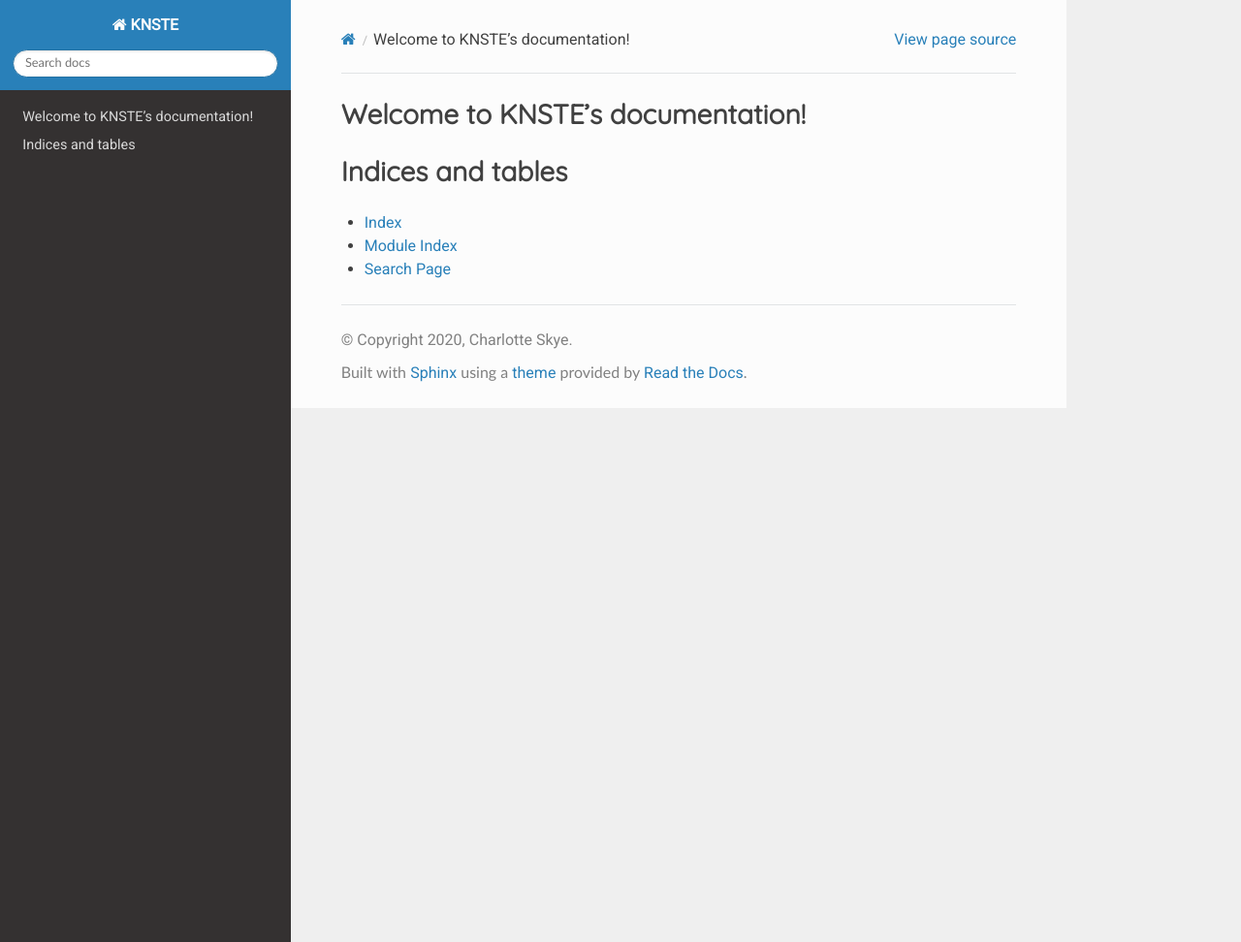
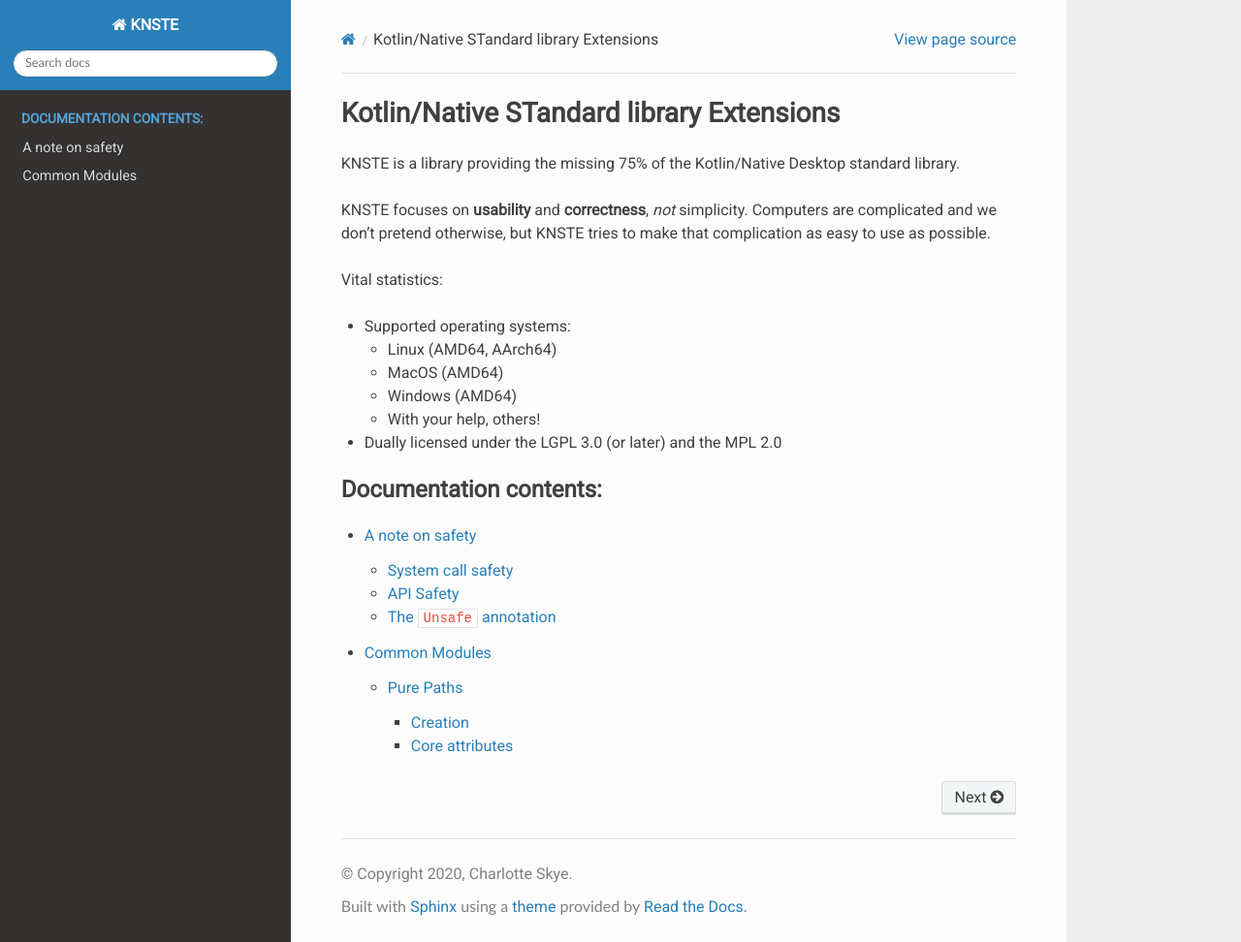
Before and after one commit to Fuyukai/Tinlok, a Sphinx documentation site: the page built from docs/index.rst, in a window 1280 px wide and 972 px high. Shown: the whole window at 97% size. Built offline with Sphinx 7.4.7 and the Read the Docs theme 2.0.0, drawn with Linux system fonts in a browser that asks for light colours; some web fonts are replaced; pages that are not in the unit, such as notebooks, are missing from menus.

Commit message:
WIP sphinx docs, basic dokka setup for autodoc

```diff
--- a/docs/_static/css/custom.css
+++ b/docs/_static/css/custom.css
@@ -6,7 +6,7 @@ div.highlight pre, span.pre {
 }
 
 h1, h2, h3, h4, h5, h6 {
-    font-family: "Quicksand";
+    font-family: "Roboto";
 }
 
 p, li, strong, em, a {
--- /dev/null
+++ b/docs/contents/common/index.rst
@@ -0,0 +1,11 @@
+.. _common:
+
+Common Modules
+==============
+
+All of the modules here are available to use on the common target and thus all other platform
+targets.
+
+.. toctree::
+
+    paths/pure.rst
--- /dev/null
+++ b/docs/contents/common/paths/pure.rst
@@ -0,0 +1,46 @@
+.. _paths-pure:
+
+Pure Paths
+==========
+
+Pure paths (the ``PurePath`` interface and all subclasses) are representations of filesystem
+paths that only perform logical operations without performing any I/O. A pure path does not
+represent any particular file, directory or filesystem. Pure paths are not platform specific; you
+can create a ``PosixPurePath`` on Windows and a ``WindowsPurePath`` on Linux.
+
+Creation
+--------
+
+To get a pure path that matches your current platform, use the ``Paths`` object:
+
+.. code-block:: kotlin
+
+    val path = Paths.purePath("/etc/passwd")
+
+You can create instances of non-platform specific paths directly:
+
+.. code-block:: kotlin
+
+    val posix: PurePath = PosixPurePath("/etc/passwd")
+    val windows: PurePath = WindowsPurePath("C:\\\\Windows\\System32\\etc\\hosts")
+
+Core attributes
+---------------
+
+Pure paths are comprised of a list of **components** separated by the path separator for the
+platform the pure path is for. A pure path also contains helper properties for:
+
+* ``anchor`` - the / or the drive letter
+* ``name`` - the final component
+* ``suffix`` ``suffixes`` - the file extensions, if any.
+
+.. code-block:: kotlin
+
+    val hosts = PosixPurePath("/etc/hosts")
+    println(hosts.components) // [/, etc, hosts]
+    println(hosts.name) // hosts
+    println(hosts.suffix)  // null
+
+    val text = PosixPurePath("file.tar.gz")
+    println(text.suffix)  // gz
+    println(text.suffixes)  // [tar, gz]
--- /dev/null
+++ b/docs/contents/index.rst
@@ -0,0 +1,5 @@
+.. toctree::
+
+    safety.rst
+    common/index.rst
+    linux/index.rst
--- /dev/null
+++ b/docs/contents/safety.rst
@@ -0,0 +1,28 @@
+.. _safety:
+
+A note on safety
+================
+
+KNSTE has two concepts of safety: system call safety, and API safety.
+
+System call safety
+------------------
+
+KNSTE is built upon calls to ``libc`` (on POSIX platforms) or the Windows API (on Windows
+platforms). These calls are easy to misuse, can corrupt memory, and can generally ruin your day,
+so KNSTE hides them behind platform-specific objects with all functions marked as ``Unsafe``.
+There is no common abstraction for these unsafe calls; only the safe wrappers around them.
+
+API Safety
+----------
+
+Some common APIs are marked as unsafe. These APIs are generally either easy to misuse, can cause
+errors with no clear cause, or leak resources if not handled properly. All of these APIs are
+marked as ``Unsafe``, and usually have a safer wrapper with stronger constraints.
+
+The ``Unsafe`` annotation
+-------------------------
+
+The safety barrier is enforced by Kotlin's ``OptIn`` system, and the ``Unsafe`` annotation.
+**All** consumers of unsafe APIs must mark their caller as ``@Unsafe`` or ``@OptIn(Unsafe::class)``
+to use unsafe APIs.
--- a/docs/index.rst
+++ b/docs/index.rst
@@ -1,19 +1,25 @@
-.. KNSTE documentation master file, created by
-   sphinx-quickstart on Sat Sep  5 18:31:39 2020.
-   You can adapt this file completely to your liking, but it should at least
-   contain the root `toctree` directive.
+Kotlin/Native STandard library Extensions
+=========================================
 
-Welcome to KNSTE's documentation!
-=================================
+KNSTE is a library providing the missing 75% of the Kotlin/Native Desktop standard library.
+
+KNSTE focuses on **usability** and **correctness**, *not* simplicity. Computers are complicated
+and we don't pretend otherwise, but KNSTE tries to make that complication as easy to use as
+possible.
+
+Vital statistics:
+
+* Supported operating systems:
+
+  - Linux (AMD64, AArch64)
+  - MacOS (AMD64)
+  - Windows (AMD64)
+  - With your help, others!
+
+* Dually licensed under the LGPL 3.0 (or later) and the MPL 2.0
 
 .. toctree::
-   :maxdepth: 2
-   :caption: Contents:
+   :maxdepth: 3
+   :caption: Documentation contents:
 
-
-Indices and tables
-==================
-
-* :ref:`genindex`
-* :ref:`modindex`
-* :ref:`search`
+   contents/index.rst
```
Also changed, not shown: 2 other files.
